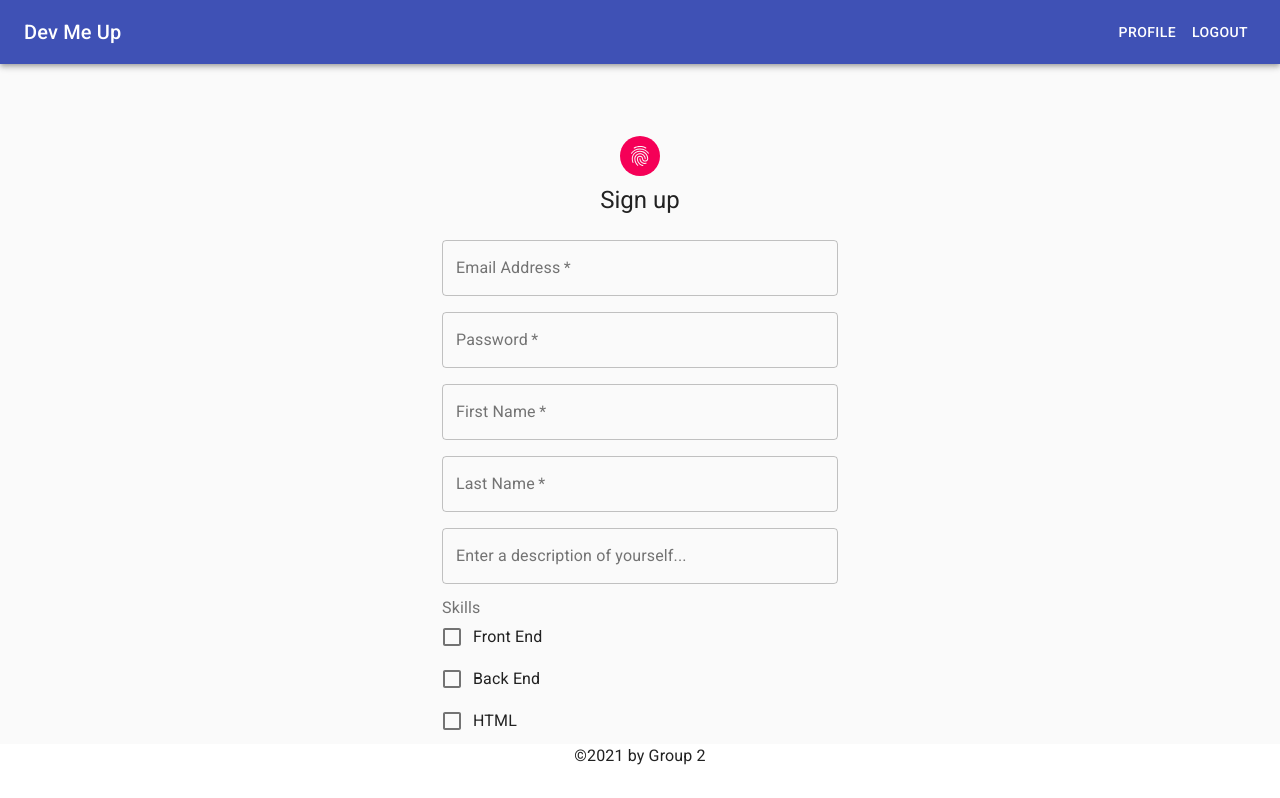
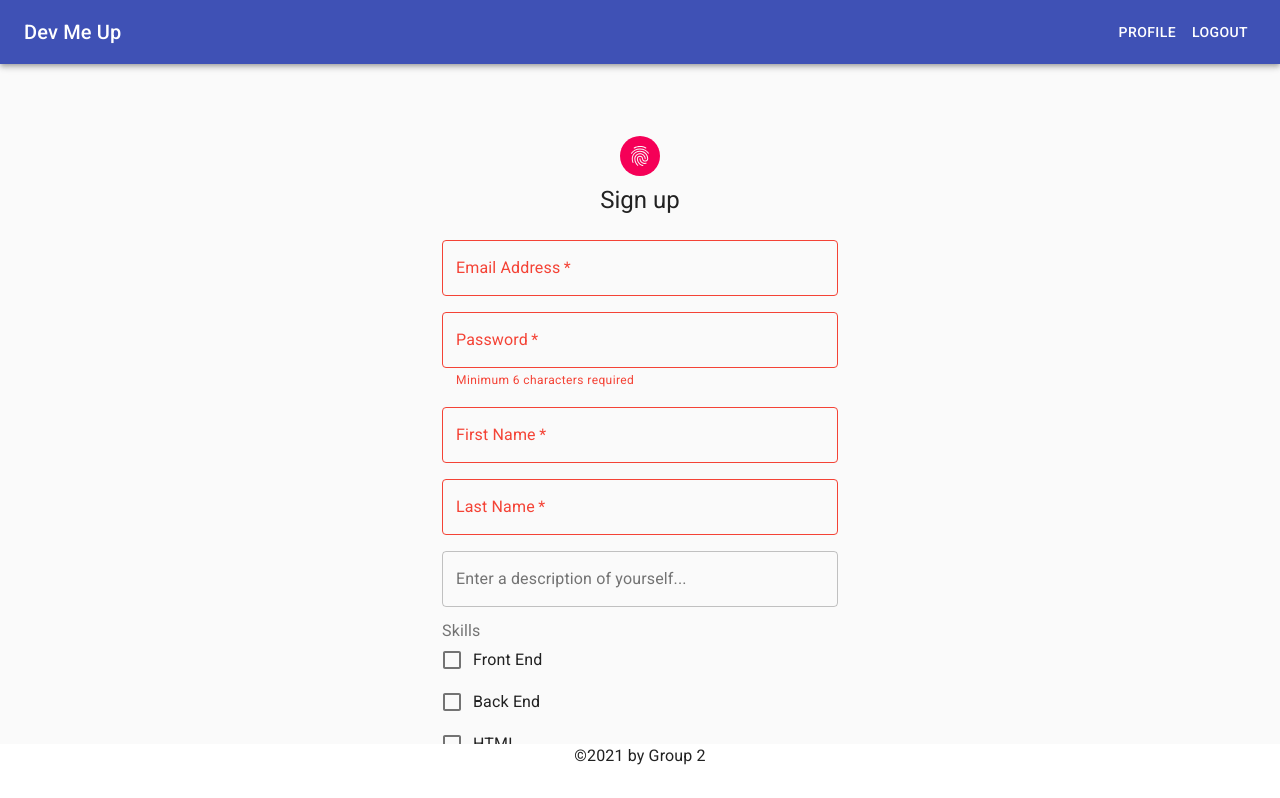
Before and after one commit to NathanaelWhite/Dev-it-to-You, a React (Create React App) app in the folder client/: page /signup in a window 1280 px wide. Shown: the top 798 px of the page. Built offline with nearby package versions, Linux system fonts and the light colour scheme.

Commit message:
signup form validation

```diff
--- a/client/package.json
+++ b/client/package.json
@@ -2,6 +2,7 @@
   "name": "client",
   "version": "0.1.0",
   "private": true,
+  "proxy": "http://localhost:3001/",
   "dependencies": {
     "@apollo/client": "^3.4.8",
     "@material-ui/core": "^4.12.3",
--- a/client/src/pages/signup-form.js
+++ b/client/src/pages/signup-form.js
@@ -74,16 +74,83 @@ export default function SignUp() {
     tags: "",
   });
   const [userSkills, setUserSkills] = useState([]);
+  const [emailErr, setEmailErr] = useState(true);
+  const [firstNameErr, setFirstNameErr] = useState(true);
+  const [lastNameErr, setLastNameErr] = useState(true);
+  const [passwordErr, setPasswordErr] = useState(true);
+  const [passwordErrText, setPasswordErrText] = useState(
+    "Minimum 6 characters required"
+  );
+  const [buttonAble, setButtonAble] = useState(true);
   const [addUserMut, { data, loading, error }] = useMutation(ADD_USER);
 
   const handleChange = (e) => {
     const { name, value } = e.target;
 
-    setUserForm({
-      ...userForm,
-      [name]: value,
-    });
+    switch (name) {
+      case "email":
+        if (/.+@.+\..+/.test(value)) {
+          setEmailErr(false);
+          setUserForm({
+            ...userForm,
+            [name]: value,
+          });
+        } else {
+          setEmailErr(true);
+        }
+        break;
+      case "password":
+        if (value.length >= 8) {
+          setPasswordErr(false);
+          setPasswordErrText("");
+          setUserForm({
+            ...userForm,
+            [name]: value,
+          });
+        } else {
+          setPasswordErr(true);
+          setPasswordErrText("Minimum 6 characters required");
+        }
+        break;
+      case "firstName":
+        if (value) {
+          setFirstNameErr(false);
+          setUserForm({
+            ...userForm,
+            [name]: value,
+          });
+        } else {
+          setFirstNameErr(true);
+        }
+        break;
+      case "lastName":
+        if (value) {
+          setLastNameErr(false);
+          setUserForm({
+            ...userForm,
+            [name]: value,
+          });
+        } else {
+          setLastNameErr(true);
+        }
+        break;
+      case "description":
+        setUserForm({
+          ...userForm,
+          [name]: value,
+        });
+
+        break;
+    }
   };
+
+  useEffect(() => {
+    if (!emailErr && !firstNameErr && !lastNameErr && !passwordErr) {
+      setButtonAble(false);
+    } else {
+      setButtonAble(true);
+    }
+  }, [emailErr, firstNameErr, lastNameErr, passwordErr]);
 
   const handleSkillChange = (e) => {
     const { checked, name } = e.target;
@@ -98,16 +165,14 @@ export default function SignUp() {
   const handleClick = (e) => {
     e.preventDefault();
 
-    setUserForm({
-      ...userForm,
-      tags: userSkills.join(" "),
-    });
+    console.log(userForm, userSkills);
 
-    addUserMut({
-      variables: {
-        ...userForm,
-      },
-    });
+    // addUserMut({
+    //   variables: {
+    //     ...userForm,
+    //     tags: userSkills.join(" "),
+    //   },
+    // });
   };
 
   useEffect(() => {
@@ -127,13 +192,14 @@ export default function SignUp() {
         <Typography component="h1" variant="h5">
           Sign up
         </Typography>
-        <form className={classes.form} noValidate>
+        <form className={classes.form} noValidate onSubmit={handleClick}>
           <Grid container spacing={2}>
             <Grid item xs={12}>
               <TextField
                 variant="outlined"
                 required
                 fullWidth
+                error={emailErr}
                 id="email"
                 label="Email Address"
                 name="email"
@@ -146,6 +212,8 @@ export default function SignUp() {
                 variant="outlined"
                 required={true}
                 fullWidth
+                error={passwordErr}
+                helperText={passwordErrText}
                 name="password"
                 label="Password"
                 type="password"
@@ -159,6 +227,7 @@ export default function SignUp() {
                 variant="outlined"
                 required
                 fullWidth
+                error={firstNameErr}
                 id="firstName"
                 label="First Name"
                 name="firstName"
@@ -171,6 +240,7 @@ export default function SignUp() {
                 variant="outlined"
                 required
                 fullWidth
+                error={lastNameErr}
                 id="lastName"
                 label="Last Name"
                 name="lastName"
@@ -184,6 +254,7 @@ export default function SignUp() {
                 fullWidth
                 multiline
                 id="description"
+                name="description"
                 label="Enter a description of yourself..."
                 onChange={handleChange}
               />
@@ -211,20 +282,14 @@ export default function SignUp() {
                 </FormGroup>
               </FormControl>
             </Grid>
-            {/* <Grid item xs={12}>
-              <FormControlLabel
-                control={<Checkbox value="rememberPassword" color="primary" />}
-                label="Remember me."
-              />
-            </Grid> */}
           </Grid>
           <Button
             type="submit"
             fullWidth
+            disabled={buttonAble}
             variant="contained"
             color="primary"
             className={classes.submit}
-            onClick={handleClick}
           >
             Sign Up
           </Button>
```
Also changed, not shown: 1 other file (tests, documents, lock files or other folders).
